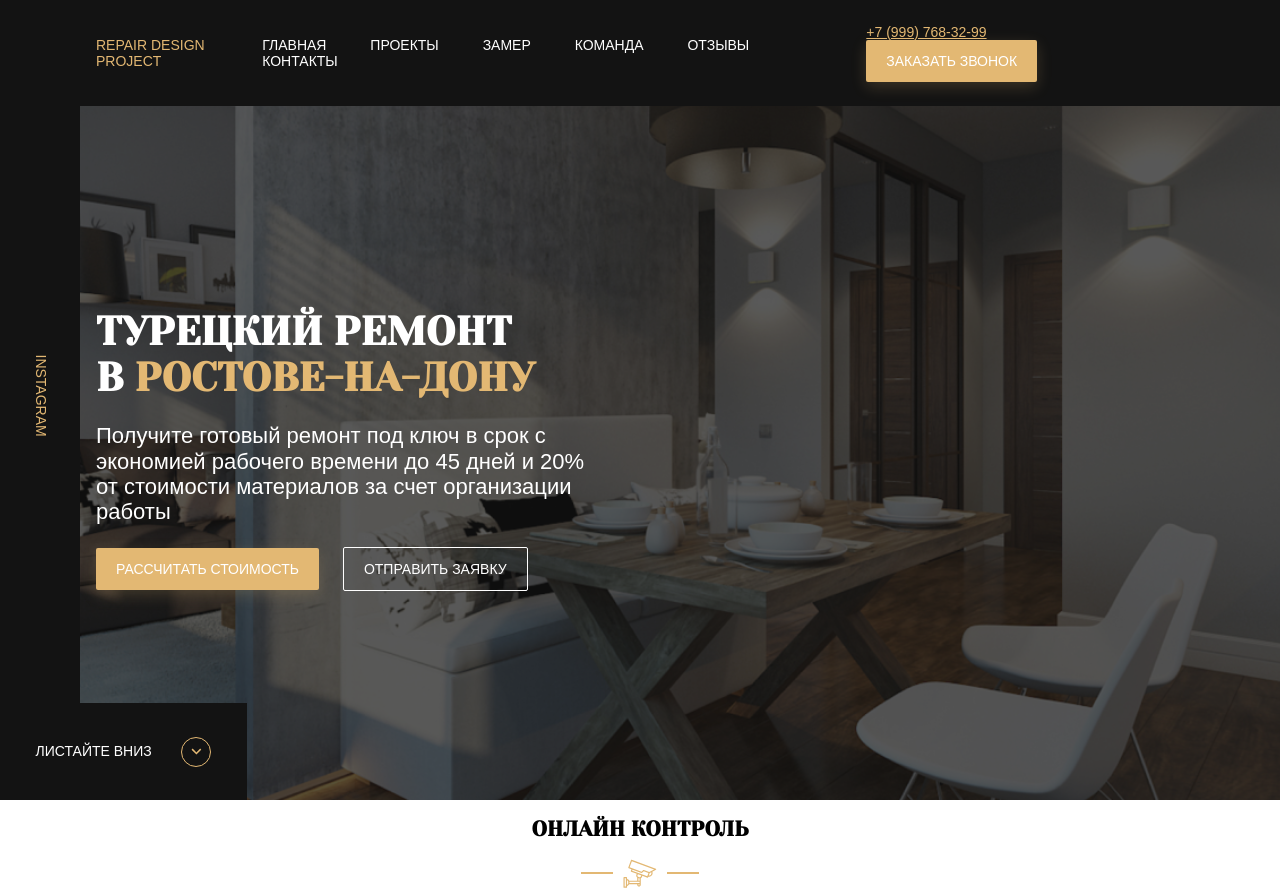
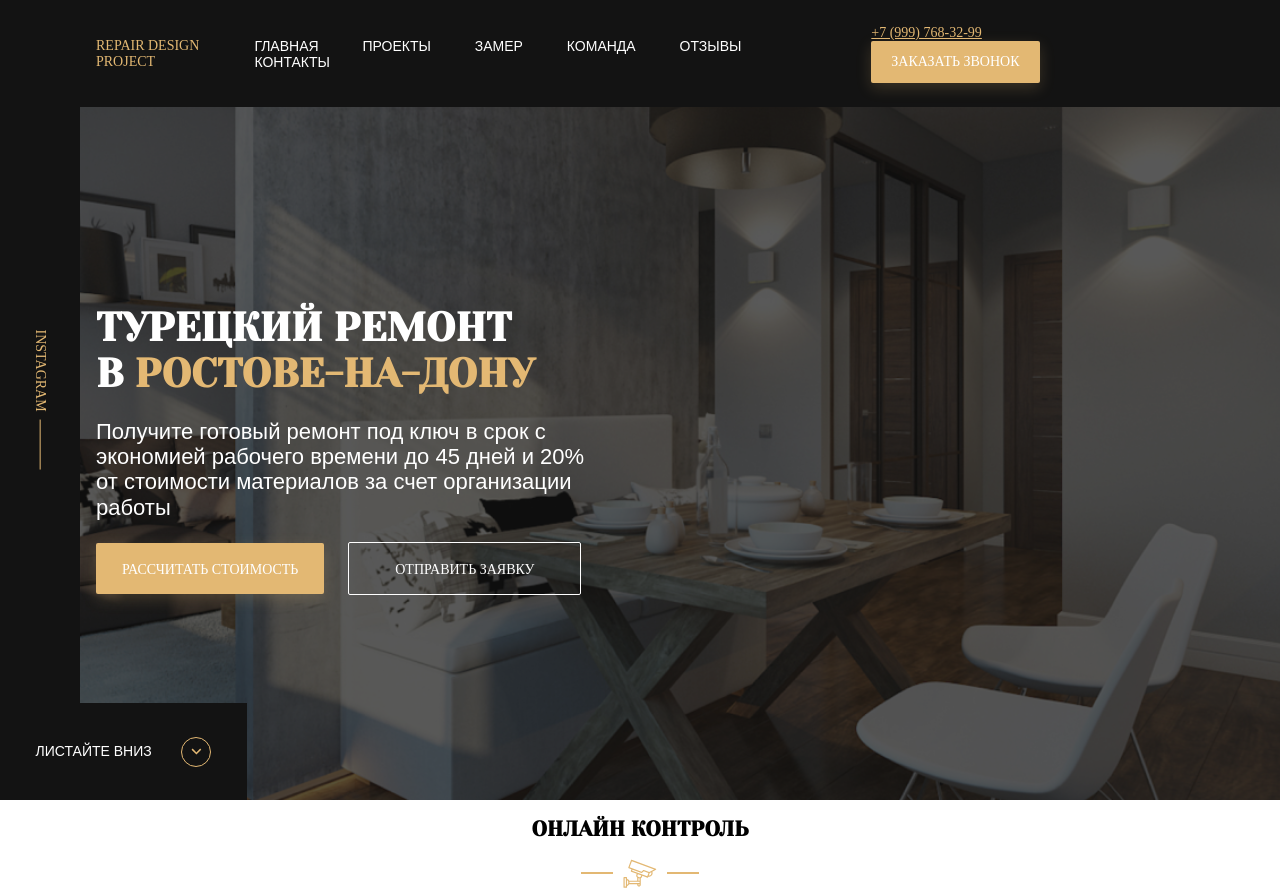
Before and after one commit to corebenediktus/repair-design, a website: page src/index.html in a window 1280 px wide. Drawn offline with Linux system fonts and the light colour scheme.

Commit message:
refact: add instagram line, sizes

```diff
--- a/src/index.html
+++ b/src/index.html
@@ -35,7 +35,7 @@
   <main>
     <section class="hero">
       <div class="instagram hero__instagram">
-        <a href="#" class="instagram__link">instagram</a>
+        <a href="#" class="instagram__link">Instagram</a>
       </div>
 
       <div class="container">
@@ -45,8 +45,8 @@
           </h1>
           <p class="hero__text">Получите готовый ремонт под ключ в срок с экономией рабочего времени до 45 дней и 20% от
             стоимости материалов за счет организации работы</p>
-          <button class="button hero__button button--primary">Рассчитать стоимость</button>
-          <button class="button hero__button button--outline">Отправить заявку</button>
+          <button class="button hero__button button--primary button--calculation">Рассчитать стоимость</button>
+          <button class="button hero__button button--outline button--request">Отправить заявку</button>
         </div>
       </div>
       <a href="#" class="hero__scroll-down">листайте вниз</a>
--- a/src/sass/_interface.sass
+++ b/src/sass/_interface.sass
@@ -3,6 +3,7 @@
   border: none
   border-radius: 2px
   text-transform: uppercase
+  font-family: FuturaDemiC
   &:hover
     cursor: pointer
 
@@ -14,7 +15,21 @@
     transition: box-shadow 0.3s
     &:hover
       box-shadow: none
+      color: $dark
+
+
   &--outline
     border: 1px solid $light
     background-color: transparent
     color: $light
+    &:hover
+      background-color: $primary
+      color: $light
+      box-shadow: 0px 5px 15px rgba($primary, 0.2)
+      transition: box-shadow 0.3s
+
+  &--calculation
+    padding: 19px 26px 16px
+
+  &--request
+    padding: 19px 46px 16px
--- a/src/sass/templates/_header.sass
+++ b/src/sass/templates/_header.sass
@@ -13,9 +13,11 @@
   justify-content: space-between
   align-items: center
 
+
 .logo
   color: $primary
   text-transform: uppercase
+  font-family: FuturaDemiC
 
 .nav
   &__item
@@ -31,6 +33,8 @@
 
 .phone
   color: $primary
+  font-family: FuturaDemiC
+  text-decoration-line: underline
 
 .contacts
   &__phone
--- a/src/sass/templates/_hero.sass
+++ b/src/sass/templates/_hero.sass
@@ -62,12 +62,15 @@
   display: flex
   align-items: center
   justify-content: center
-  align-items: center
   background-color: $dark
+  font-family: FuturaDemiC
+
   &__link
+    display: flex
+    align-items: center
     text-transform: uppercase
+    text-decoration: none
     color: $primary
-    text-decoration: none
     transform: rotate(90deg)
     line-height: 0.8
     &::after
@@ -77,6 +80,8 @@
       background-color: $primary
       margin-left: 8px
 
+
+
 .title
   margin: 0
   font-family: 'Yeseva One', cursive;
```
Also changed, not shown: src/css/style.css.
